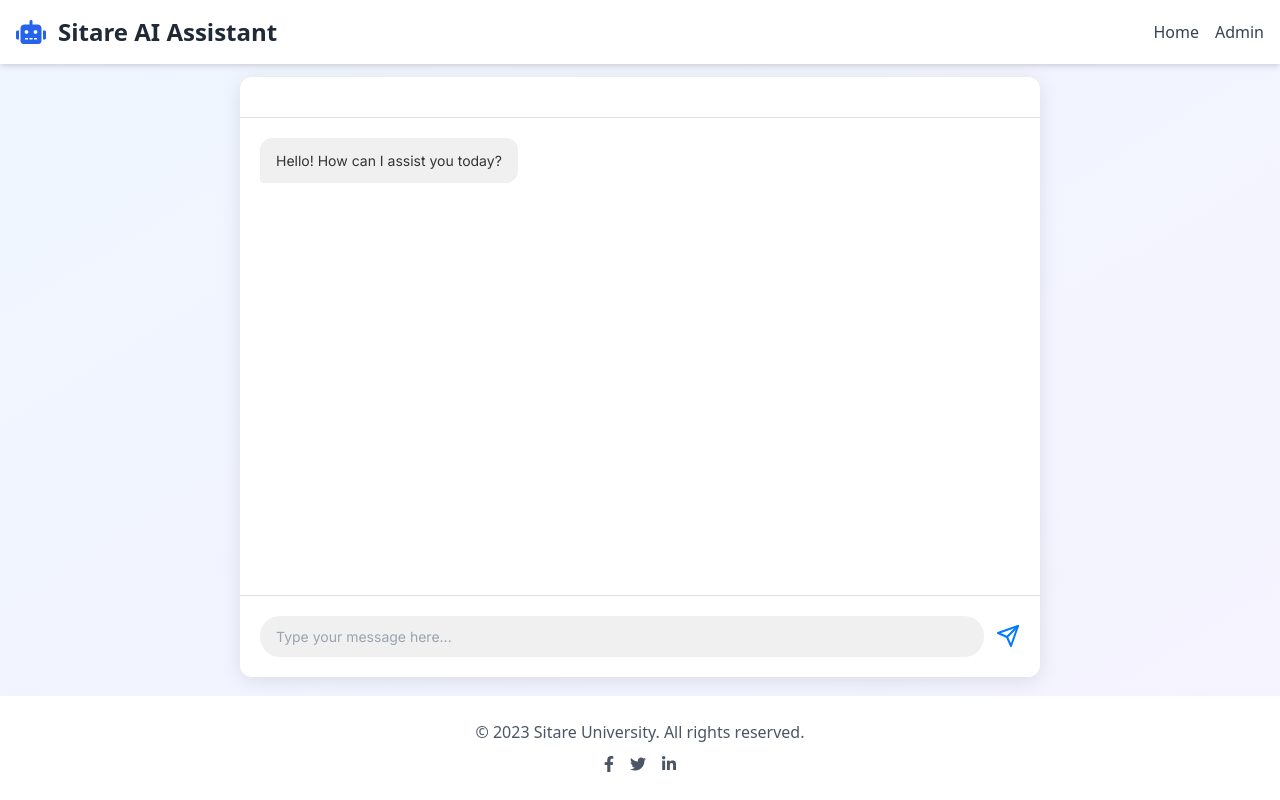
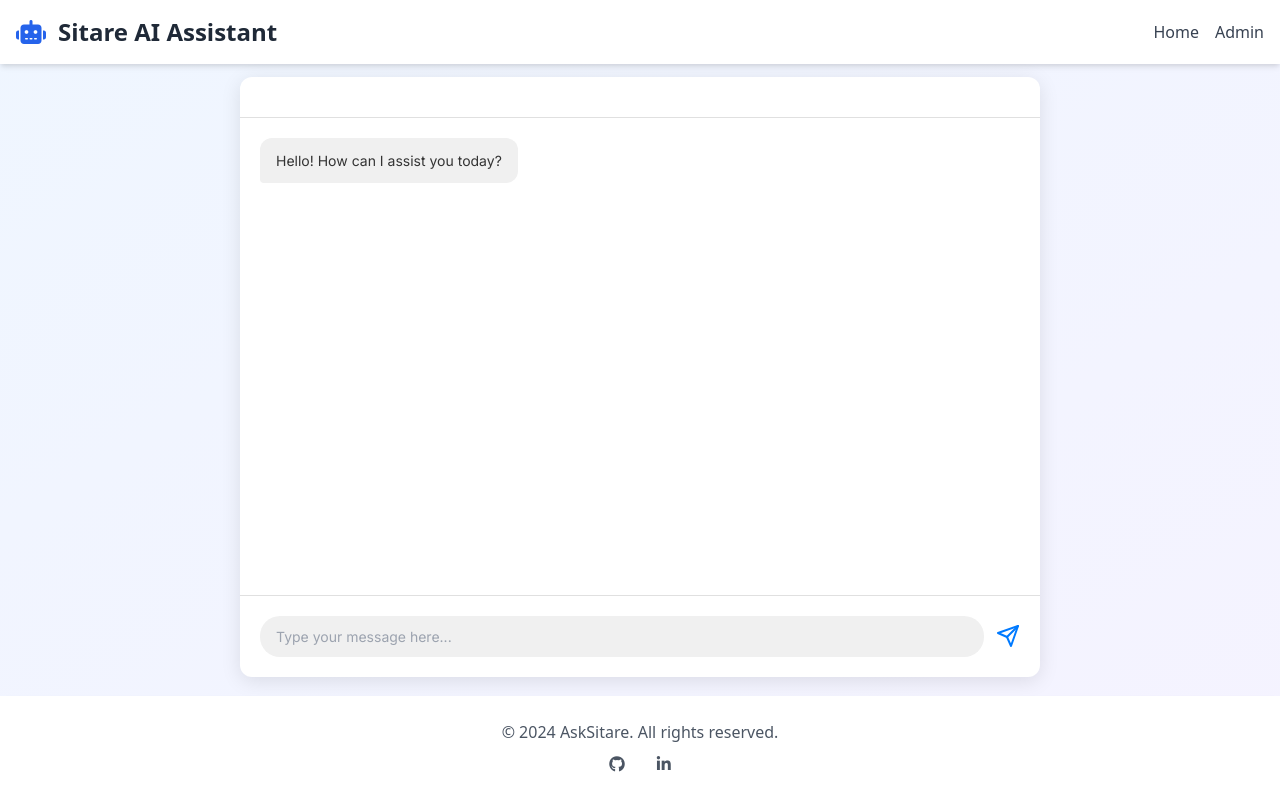
Before and after one commit to Aksherwal/AskSitare, a Flask app: page / in a window 1280 px wide. Run offline with Flask 3, Linux system fonts and the light colour scheme; some libraries are stand-ins or nearby versions.

Commit message:
corrected footer section

```diff
--- a/templates/index.html
+++ b/templates/index.html
@@ -5,7 +5,7 @@
     <meta name="viewport" content="width=device-width, initial-scale=1.0">
     <title>Sitare AI Assistant</title>
     <link href="https://cdn.jsdelivr.net/npm/tailwindcss@2.2.19/dist/tailwind.min.css" rel="stylesheet">
-    <link href="https://cdnjs.cloudflare.com/ajax/libs/font-awesome/6.0.0-beta3/css/all.min.css" rel="stylesheet">
+    <link href="https://cdnjs.cloudflare.com/ajax/libs/font-awesome/6.4.2/css/all.min.css" rel="stylesheet">
     <link rel="stylesheet" href="/static/styles.css"> <!-- For custom styles -->
 </head>
 <body class="bg-gradient-to-br from-blue-50 to-purple-50 flex flex-col min-h-screen">
@@ -49,11 +49,11 @@
     <!-- Footer -->
     <footer class="bg-white shadow-md mt-auto">
         <div class="container mx-auto px-4 py-6 text-center">
-            <p class="text-gray-600">&copy; 2023 Sitare University. All rights reserved.</p>
+            <p class="text-gray-600">&copy; 2024 AskSitare. All rights reserved.</p>
             <div class="flex justify-center space-x-4 mt-2">
-                <a href="#" class="text-gray-600 hover:text-blue-600"><i class="fab fa-facebook-f"></i></a>
-                <a href="#" class="text-gray-600 hover:text-blue-600"><i class="fab fa-twitter"></i></a>
-                <a href="#" class="text-gray-600 hover:text-blue-600"><i class="fab fa-linkedin-in"></i></a>
+                <a href="https://github.com/Aksherwal/AskSitare" class="text-gray-600 hover:text-blue-600"><i class="fab fa-github"></i></a>
+                <a href="#" class="text-gray-600 hover:text-blue-600"><i class="fab fa-x-twitter"></i></a>
+                <a href="https://www.linkedin.com/in/aksherwal/" class="text-gray-600 hover:text-blue-600"><i class="fab fa-linkedin-in"></i></a>
             </div>
         </div>
     </footer>
```
